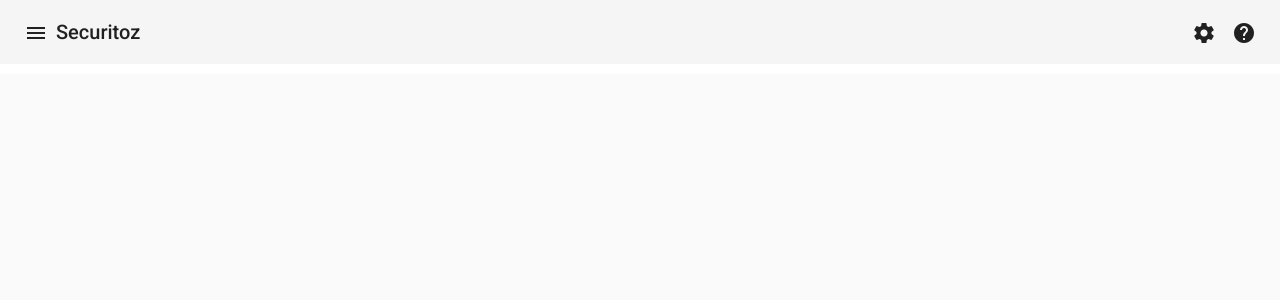
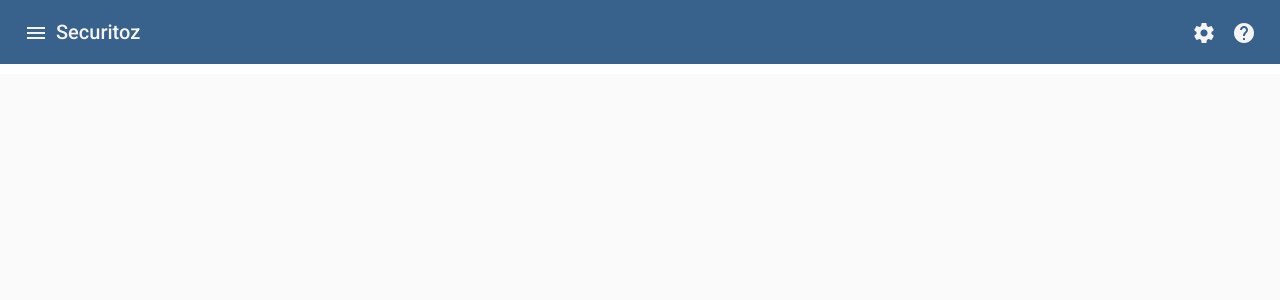
Before and after one commit to chanoir2303/angular-securit, an Angular app: page / in a window 1280 px wide. Shown: the top 300 px of the page. Built offline with nearby package versions, Linux system fonts and the light colour scheme.

Commit message:
update app component css

```diff
--- a/src/app/app-routing.module.ts
+++ b/src/app/app-routing.module.ts
@@ -3,7 +3,7 @@ import { RouterModule, Routes } from '@angular/router';
 import { PeopleComponent } from "./people/people-list/people.component";
 
 const routes: Routes = [
-  { path: 'people', component: PeopleComponent }
+  { path: 'team', component: PeopleComponent }
 ];
 
 @NgModule({
--- a/src/app/app.component.css
+++ b/src/app/app.component.css
@@ -1,5 +1,7 @@
 mat-toolbar {
   margin-bottom: 10px;
+  background-color: #38618C;
+  color: whitesmoke;
 }
 
 .spacer {
--- a/src/app/app.component.html
+++ b/src/app/app.component.html
@@ -14,7 +14,7 @@
 
 <mat-drawer-container class="container" autosize>
   <mat-drawer #drawer class="sidenav" mode="side">
-    <button mat-button routerLink="people">
+    <button mat-button routerLink="team">
       <mat-icon>groups</mat-icon>
       Team Management
     </button>
--- a/src/app/people/people-detail/people-detail.component.css
+++ b/src/app/people/people-detail/people-detail.component.css
@@ -26,3 +26,7 @@ form {
 .field-controller {
   width: 10vw;
 }
+
+mat-card-actions {
+  color: #38618C;
+}
--- a/src/app/people/people-list/people.component.css
+++ b/src/app/people/people-list/people.component.css
@@ -29,11 +29,11 @@
 }
 
 .selected {
-  background-color: black;
+  background-color: #38618C;
   color: white;
 }
 
 .selected:hover {
-  background-color: #505050;
+  background-color: #35A7FF;
   color: white;
 }
--- a/src/app/people/people-log/people-log.component.css
+++ b/src/app/people/people-log/people-log.component.css
@@ -5,6 +5,8 @@ mat-card {
 
 mat-toolbar {
   margin-bottom: 10px;
+  background-color: #38618C;
+  color: whitesmoke;
 }
 
 mat-card-content {
```
